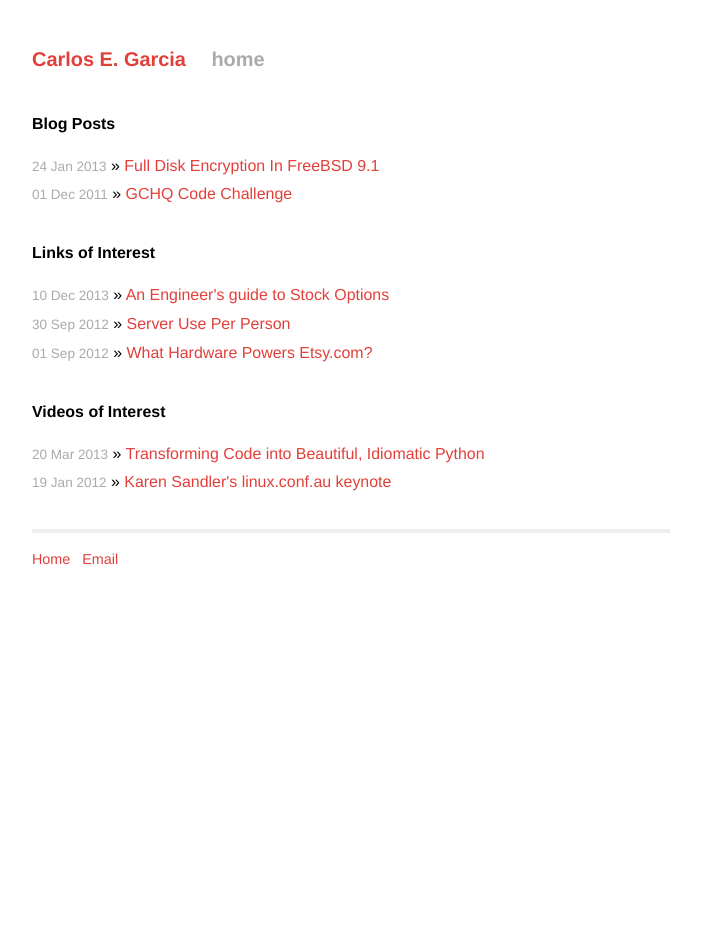
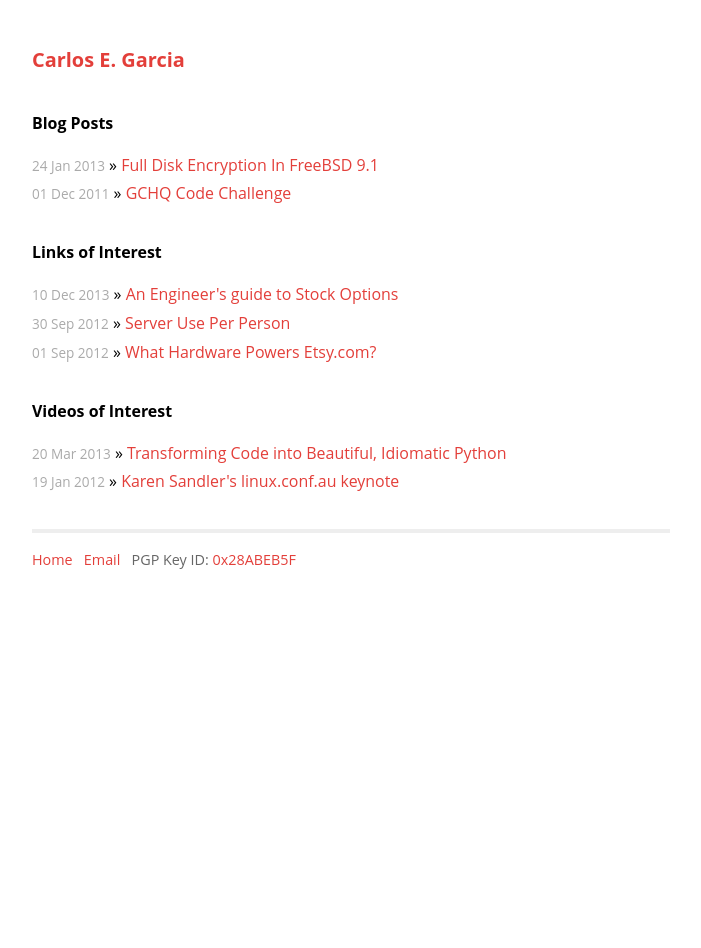
Before and after one commit to cgar/cgar.github.com, a Jekyll site: the page built from index.html, in a window 1280 px wide. Shown: the whole page, without its empty margins (289-990 px from the left). Built offline with Jekyll 4.4.1, drawn with Linux system fonts in a browser that asks for light colours; Markdown is read by kramdown in place of the engine named in the settings.

Commit message:
new font|added pgp public key to footer|

```diff
--- a/_layouts/layout.html
+++ b/_layouts/layout.html
@@ -14,7 +14,6 @@
 <div class="site">
   <div class="title">
     <a href="/">Carlos E. Garcia</a>
-    <a class="extra" href="/">home</a>
   </div>
 
   {{ content }}
@@ -23,7 +22,9 @@
     <div class="contact">
        <p>
        <a href="/">Home</a> &nbsp;
-       <a href="mailto:hello@cgarcia.org">Email</a>
+       <a href="mailto:carlos@cgarcia.org">Email</a> &nbsp;
+       PGP Key ID:
+       <a href="/pgp.asc">0x28ABEB5F</a>
        </p>
     </div>
   </div>
--- a/css/screen.css
+++ b/css/screen.css
@@ -11,8 +11,10 @@
 
 body {
   background-color: white;
-  font: 14.5px "Helvetica Neue", Helvetica, Arial, sans-serif;
+  /* font: 14.5px "Helvetica Neue", Helvetica, Arial, sans-serif; */
+  font-family: "Open Sans", sans-serif;
   text-align: center;
+  font-size: 14.5px;
 }
 
 h1, h2, h3, h4, h5, h6 {
@@ -61,7 +63,8 @@
 
   ul.posts span {
     color: #aaa;
-    font-family: "Helvetica Neue", Helvetica, Arial, sans-serif;
+   /* font-family: "Helvetica Neue", Helvetica, Arial, sans-serif; */
+    font-family: "Open Sans", sans-serif;
     font-size: 85%;
   }
 
--- a/index.html
+++ b/index.html
@@ -15,7 +15,7 @@
   <ul class="posts">
       <li> <span>10 Dec 2013</span> &raquo; <a href="http://blog.alexmaccaw.com/an-engineers-guide-to-stock-options">An Engineer's guide to Stock Options</a></li>
       <li> <span>30 Sep 2012</span> &raquo; <a href="http://etbe.coker.com.au/2012/09/27/server-use-per-person/">Server Use Per Person</a></li>
-      <li><span>01 Sep 2012</span> &raquo; <a href="http://codeascraft.etsy.com/2012/08/31/what-hardware-powers-etsy-com/">What Hardware Powers Etsy.com?</a></li>
+      <li> <span>01 Sep 2012</span> &raquo; <a href="http://codeascraft.etsy.com/2012/08/31/what-hardware-powers-etsy-com/">What Hardware Powers Etsy.com?</a></li>
   </ul>
 
   <h1>Videos of Interest</h1>
```
Also changed, not shown: 1 other file.
